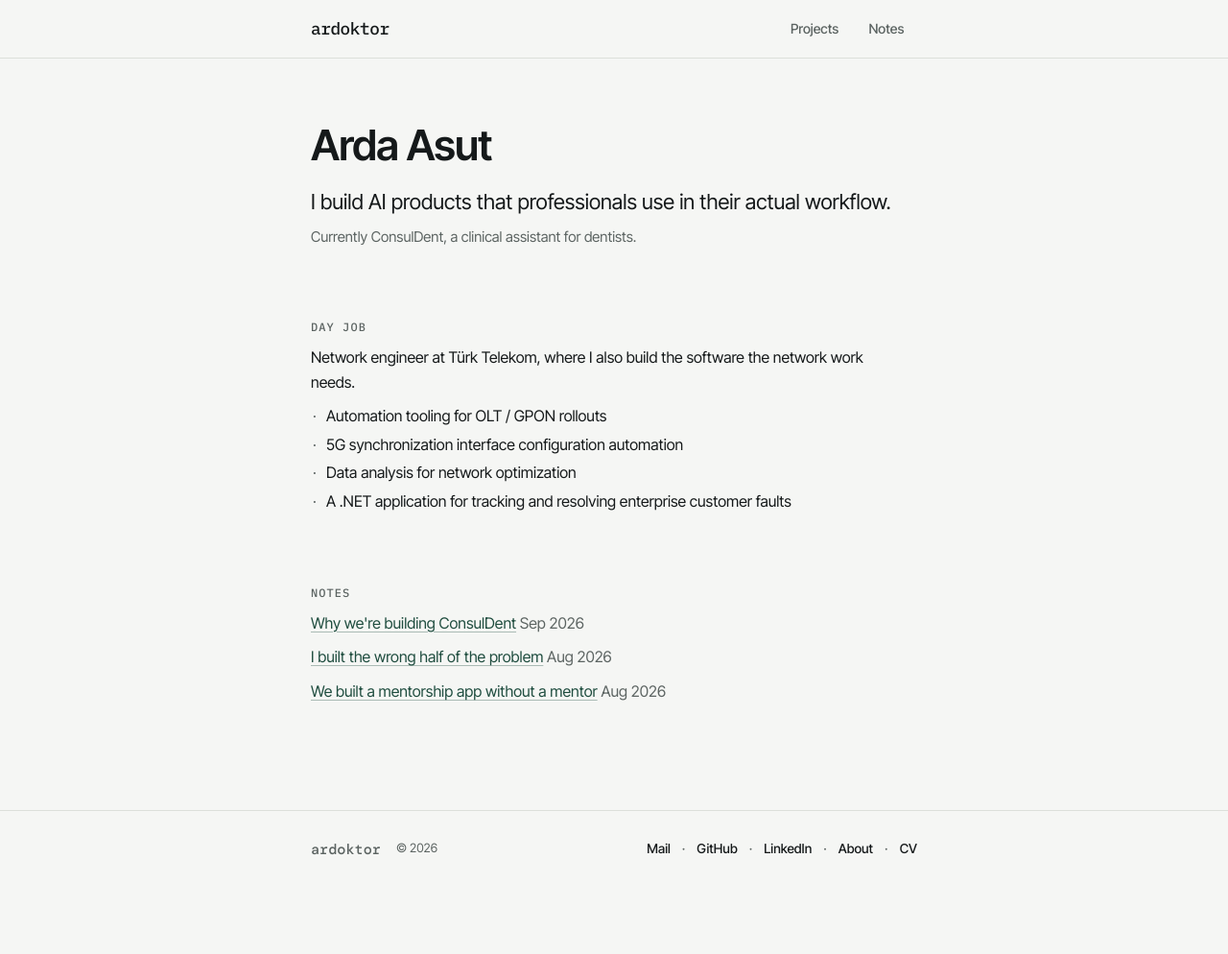
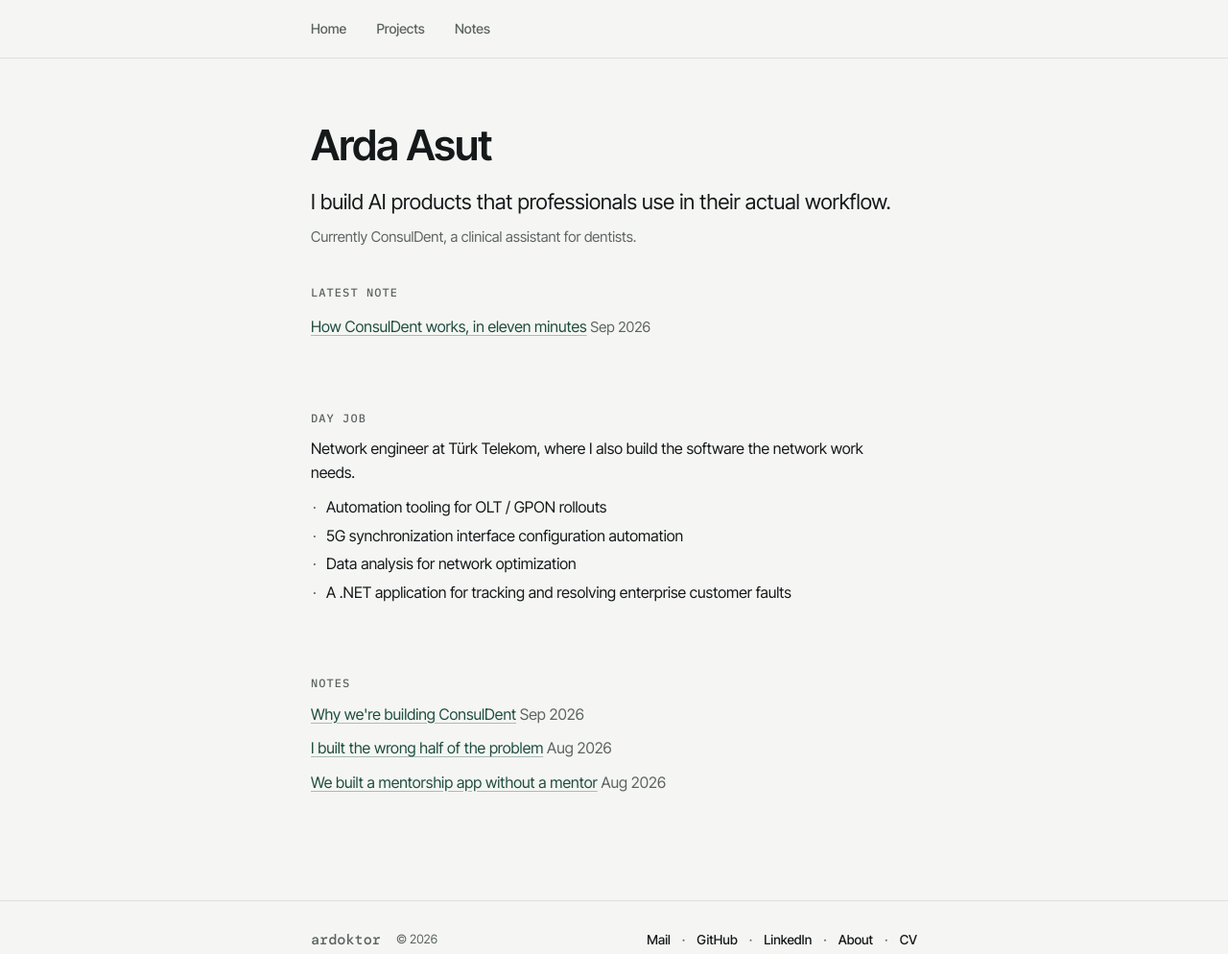
Before and after one commit to ardoktor/portfolio, a Django app: page / in a window 1280 px wide. Shown: the top 994 px of the page at 96% size. Before the commit the page ends 891 px from the top, so only its background shows below. Run offline with Django 5.2, Linux system fonts and the light colour scheme; data comes from the database, SQL or seed files in the repository; data that the repository does not hold is empty; parts of the project's set-up code (start-up, migrations or seed data) failed here and were passed over.

Commit message:
Move the walkthrough video into its own note; surface the latest note on the homepage
- 0022 lifts the video section out of 'Why we're building ConsulDent'
  (that post argues a position; the video is a different job) and gives
  it its own post with a short list of what it covers, linking back
- Homepage: a quiet 'Latest note' line under the intro so writing is
  one click from the front page; the bottom Notes list now excludes it
  to avoid repeating the same entry twice
- Nav: wordmark removed, replaced by a Home link so the nav still gets
  you back; links align with the content column

Co-Authored-By: Claude Opus 5 <noreply@anthropic.com>
Claude-Session: https://claude.ai/code/session_01F8zVi9XpeL5RVGhwSNBAuU

```diff
--- a/main/static/main/css/quiet.css
+++ b/main/static/main/css/quiet.css
@@ -40,6 +40,11 @@
   margin-top: var(--gap);
 }
 
+/* The latest note sits with the intro, not as its own section */
+.page-quiet main > .latest {
+  margin-top: 36px;
+}
+
 /* The lead project is isolated with 1.5x the section gap */
 .page-quiet main > .lead-project,
 .page-quiet main > .lead-project + * {
@@ -59,6 +64,15 @@
   max-width: 680px;
   padding: 0 24px;
   justify-content: space-between;
+}
+
+/* No wordmark in the nav: the links align with the content column instead */
+.page-quiet .site-nav-inner {
+  justify-content: flex-start;
+}
+
+.page-quiet .nav-list {
+  margin-left: -0.85rem;
 }
 
 .page-quiet .nav-brand {
--- a/main/templates/main/base.html
+++ b/main/templates/main/base.html
@@ -31,8 +31,8 @@
     <!-- Navigation -->
     <nav class="site-nav">
         <div class="site-nav-inner">
-            <a class="nav-brand" href="{% url 'home' %}">ardoktor</a>
             <ul class="nav-list">
+                <li><a href="{% url 'home' %}">Home</a></li>
                 <li><a href="{% url 'projects' %}">Projects</a></li>
                 <li><a href="{% url 'blog' %}">Notes</a></li>
             </ul>
--- a/main/templates/main/home.html
+++ b/main/templates/main/home.html
@@ -16,6 +16,13 @@
   <p class="intro-line">I build AI products that professionals use in their actual workflow.</p>
   <p class="intro-sub muted">Currently ConsulDent, a clinical assistant for dentists.</p>
 </header>
+
+{% if latest_post %}
+<section class="latest">
+  <p class="eyebrow">Latest note</p>
+  <p><a class="quiet-link" href="{{ latest_post.get_absolute_url }}">{{ latest_post.title }}</a> <span class="muted">{{ latest_post.created_at|date:"M Y" }}</span></p>
+</section>
+{% endif %}
 
 {% if current_project %}
 <section class="lead-project">
--- a/main/views.py
+++ b/main/views.py
@@ -4,12 +4,15 @@ from django.views.generic import ListView, DetailView
 
 # Create your views here.
 def home(request):
+    latest = BlogPost.objects.filter(is_published=True).first()
     return render(request, 'main/home.html', {
         'current_project': Project.objects.filter(status='active').first(),
         # Homepage lists only archived products with a postmortem written;
         # the rest stay on /projects/.
         'archived_projects': Project.objects.filter(status='archived').exclude(postmortem=''),
-        'recent_posts': BlogPost.objects.filter(is_published=True)[:3],
+        'latest_post': latest,
+        # The latest note is surfaced on its own above, so keep it out of the list.
+        'recent_posts': BlogPost.objects.filter(is_published=True).exclude(pk=latest.pk)[:3] if latest else [],
     })
 
 def about(request):
```
Also changed, not shown: main/migrations/0022_video_note.py (added).
